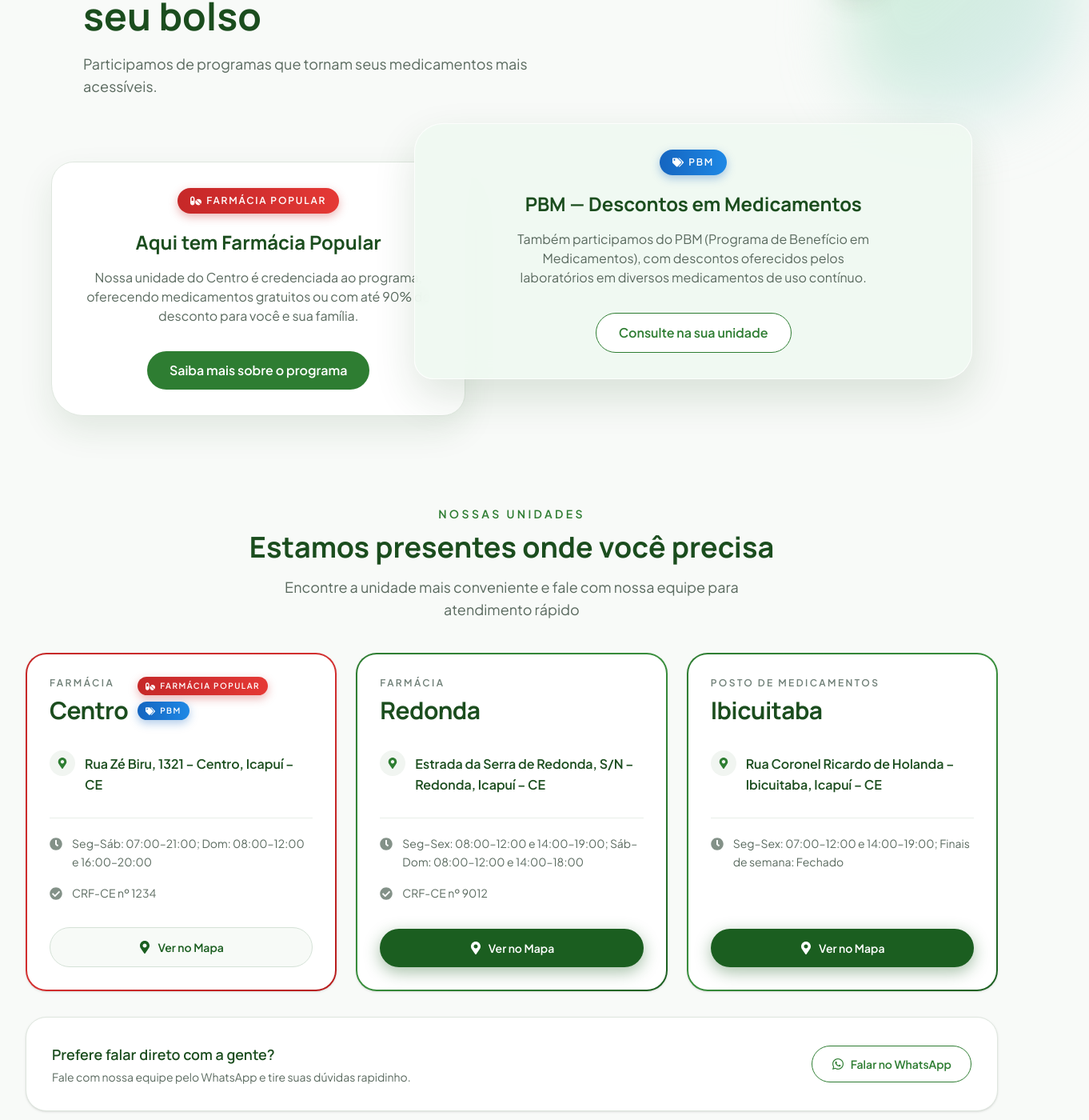
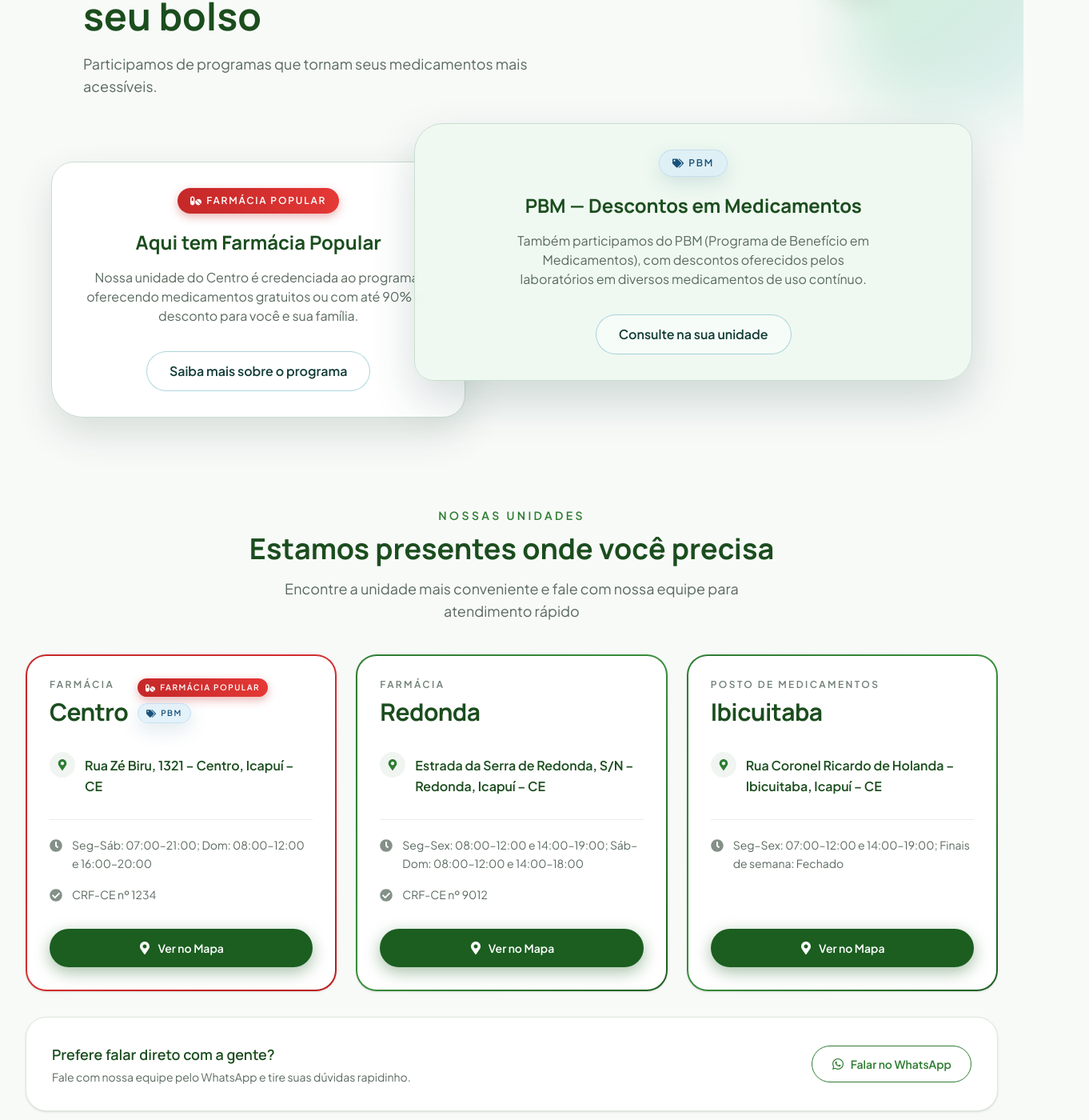
Before and after one commit to caiocrdc/FFLanding, a React (Vite) app: page / in a window 1280 px wide. Shown: the part 1023-2423 px from the top of the page at 80% size, 1362 px wide, since content can reach past the window. Built offline with nearby package versions, Linux system fonts and the light colour scheme.

Commit message:
refactor: ajustar estilos de bordas e cores nos componentes de badge e seção de convenios

```diff
--- a/src/App.jsx
+++ b/src/App.jsx
@@ -63,7 +63,7 @@ function FarmaciaPopularBadge({ compact = false }) {
 function PbmBadge({ compact = false }) {
   return (
     <span
-      className={`inline-flex shrink-0 items-center gap-1.5 rounded-full bg-gradient-to-r from-[#1565c0] via-[#1976d2] to-[#1e88e5] font-semibold uppercase tracking-[0.15em] text-white shadow-[0_4px_12px_rgba(21,101,192,0.35)] ${
+      className={`inline-flex shrink-0 items-center gap-1.5 rounded-full border border-[#b9d9ed]/70 bg-[#d9edf8]/70 font-semibold uppercase tracking-[0.15em] text-[#18527a] shadow-[0_8px_24px_rgba(24,82,122,0.14)] backdrop-blur-md ${
         compact ? 'px-2.5 py-1 text-[10px]' : 'px-4 py-2 text-xs'
       }`}
     >
@@ -153,7 +153,7 @@ function App() {
 
   // Which edge the floating bubble is snapped to, and its vertical position.
   // igY = null means "default", i.e. anchored near the bottom.
-  const [igSnap, setIgSnap] = useState('center') // 'left' | 'center' | 'right'
+  const [igSnap, setIgSnap] = useState('right') // 'left' | 'center' | 'right'
   const [igY, setIgY] = useState(null)
   // Position used only while actively dragging (follows the finger/cursor freely).
   const [dragPos, setDragPos] = useState(null)
@@ -402,7 +402,7 @@ function App() {
         </div>
       </section>
 
-      <section id="convenios" className="relative isolate overflow-visible px-4 py-16 sm:px-6 lg:px-8 lg:py-24">
+      <section id="convenios" className="relative isolate overflow-x-clip px-4 py-16 sm:px-6 lg:px-8 lg:py-24">
         <div className="pointer-events-none absolute -right-20 top-12 -z-10 h-72 w-72 rounded-[46%_54%_62%_38%] bg-gradient-to-br from-[#b8e7c5]/70 to-[#9ed0dc]/30 blur-2xl motion-safe:animate-[convenios-drift_8s_ease-in-out_infinite]" />
         <div className="pointer-events-none absolute right-[13%] top-28 -z-10 hidden h-20 w-20 rotate-12 items-center justify-center rounded-full border border-white/80 bg-white/45 text-[#2e7d32]/50 shadow-[0_12px_30px_rgba(27,77,30,0.1)] backdrop-blur-md motion-safe:animate-[convenios-drift_6s_ease-in-out_infinite_reverse] md:flex">
           <FaPills className="text-2xl" />
@@ -420,7 +420,7 @@ function App() {
           </div>
 
           <div className="grid gap-6 md:grid-cols-[0.9fr_1.1fr] md:items-start md:gap-0">
-            <div className="relative z-10 rounded-[28px_40px_28px_40px] border border-[#dfe7df] bg-white p-8 text-center shadow-[0_18px_42px_rgba(27,77,30,0.1)] transition-all duration-300 hover:-translate-y-2 hover:shadow-[0_24px_50px_rgba(27,77,30,0.15)] md:mt-8">
+            <div className="relative z-10 rounded-[28px_40px_28px_40px] border border-[#c9ddd0] bg-white p-8 text-center shadow-[0_20px_48px_rgba(18,60,53,0.14)] transition-all duration-300 hover:-translate-y-2 hover:shadow-[0_26px_58px_rgba(18,60,53,0.2)] md:mt-8">
               <div className="mb-5 flex justify-center">
                 <FarmaciaPopularBadge />
               </div>
@@ -432,13 +432,13 @@ function App() {
                 href="https://www.gov.br/saude/farmaciapopular"
                 target="_blank"
                 rel="noreferrer"
-                className="mt-8 inline-flex items-center justify-center rounded-full bg-[#2e7d32] px-7 py-3 font-semibold text-white transition hover:scale-[0.98]"
+                className="mt-8 inline-flex items-center justify-center rounded-full border border-[#75b9c7]/60 bg-white/45 px-7 py-3 font-semibold text-[#123c35] backdrop-blur-md transition-all duration-300 hover:-translate-y-0.5 hover:border-[#75b9c7] hover:bg-white/70"
               >
                 Saiba mais sobre o programa
               </a>
             </div>
 
-            <div className="relative z-20 rounded-[36px_24px_36px_24px] border border-white/80 bg-[#eff9f1]/90 p-8 text-center shadow-[0_22px_52px_rgba(27,77,30,0.14)] backdrop-blur-md transition-all duration-300 hover:-translate-y-3 hover:shadow-[0_28px_58px_rgba(27,77,30,0.18)] md:-ml-8 md:-mt-4 lg:-ml-16">
+            <div className="relative z-20 rounded-[36px_24px_36px_24px] border border-[#c9ddd0] bg-[#eff9f1]/95 p-8 text-center shadow-[0_24px_56px_rgba(18,60,53,0.18)] backdrop-blur-md transition-all duration-300 hover:-translate-y-3 hover:shadow-[0_30px_64px_rgba(18,60,53,0.24)] md:-ml-8 md:-mt-4 lg:-ml-16">
               <div className="mb-5 flex justify-center">
                 <PbmBadge />
               </div>
@@ -448,7 +448,7 @@ function App() {
               </p>
               <a
                 href="#unidades"
-                className="mt-8 inline-flex items-center justify-center rounded-full border border-[#2e7d32] bg-white px-7 py-3 font-semibold text-[#2e7d32] transition hover:bg-[#f1f8f2]"
+                className="mt-8 inline-flex items-center justify-center rounded-full border border-[#75b9c7]/60 bg-white/45 px-7 py-3 font-semibold text-[#123c35] backdrop-blur-md transition-all duration-300 hover:-translate-y-0.5 hover:border-[#75b9c7] hover:bg-white/70"
               >
                 Consulte na sua unidade
               </a>
@@ -523,9 +523,7 @@ function App() {
                       href={unit.mapsUrl}
                       target="_blank"
                       rel="noreferrer"
-                      className={unit.popular
-                        ? 'mt-8 inline-flex w-full items-center justify-center gap-2 rounded-full border border-[#d5e2d7] bg-[#f7faf7] px-5 py-3.5 text-sm font-semibold text-[#1b5e20] transition-all duration-300 hover:-translate-y-0.5 hover:border-[#2e7d32] hover:bg-[#eef7ef] active:scale-95'
-                        : 'mt-8 inline-flex w-full items-center justify-center gap-2 rounded-full bg-[#1b5e20] px-5 py-3.5 text-sm font-semibold text-white shadow-[0_6px_20px_rgba(27,94,32,0.4)] transition-all duration-300 hover:scale-[0.98] active:scale-95'}
+                      className="mt-8 inline-flex w-full items-center justify-center gap-2 rounded-full bg-[#1b5e20] px-5 py-3.5 text-sm font-semibold text-white shadow-[0_6px_20px_rgba(27,94,32,0.4)] transition-all duration-300 hover:scale-[0.98] active:scale-95"
                     >
                       <FaMapMarkerAlt className="h-4 w-4" />
                       Ver no Mapa
--- a/src/index.css
+++ b/src/index.css
@@ -15,6 +15,7 @@
 
 html {
   scroll-behavior: smooth;
+  overflow-x: clip;
 }
 
 body {
@@ -22,6 +23,7 @@ body {
   min-width: 320px;
   min-height: 100vh;
   background: #f8faf8;
+  overflow-x: clip;
 }
 
 @keyframes hero-float {
```
